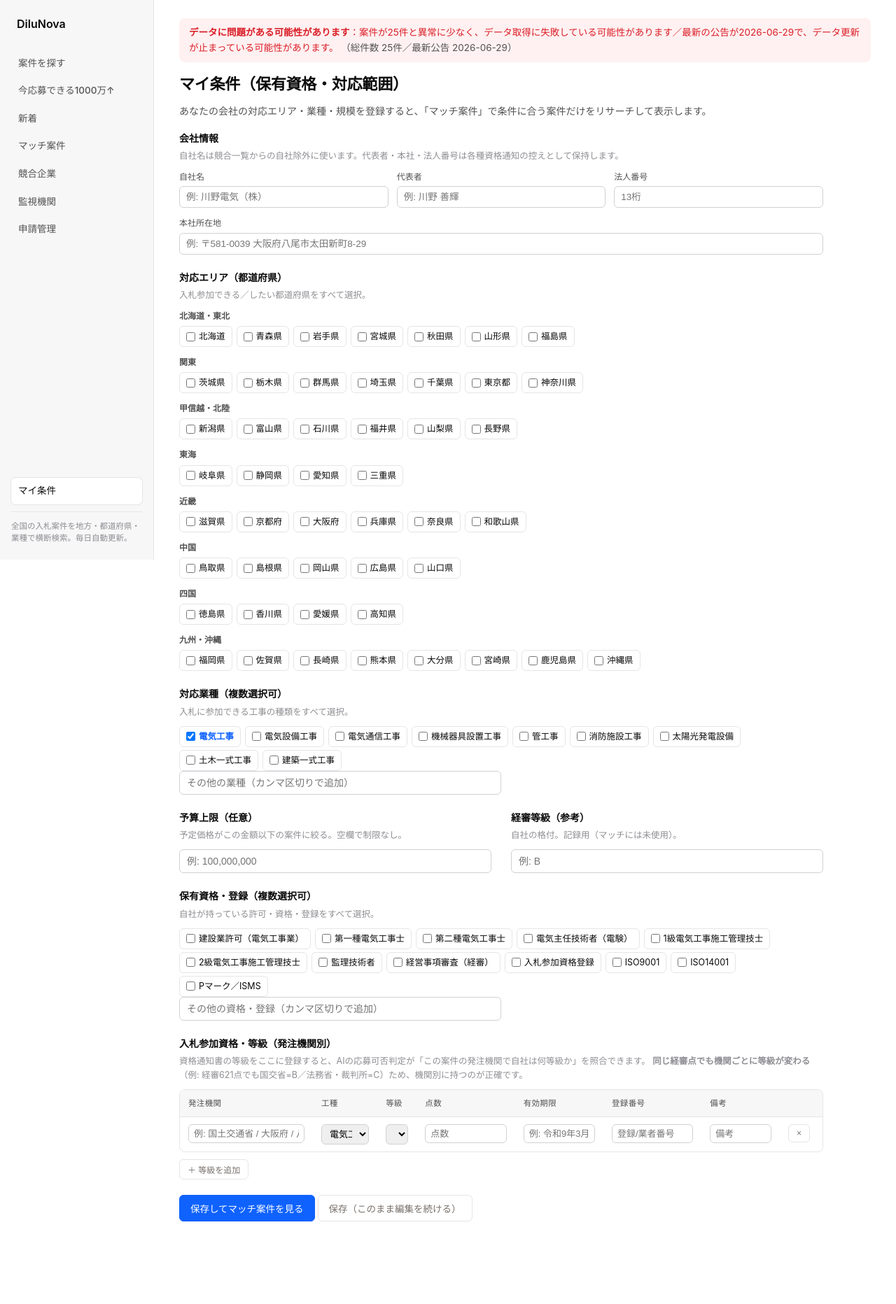
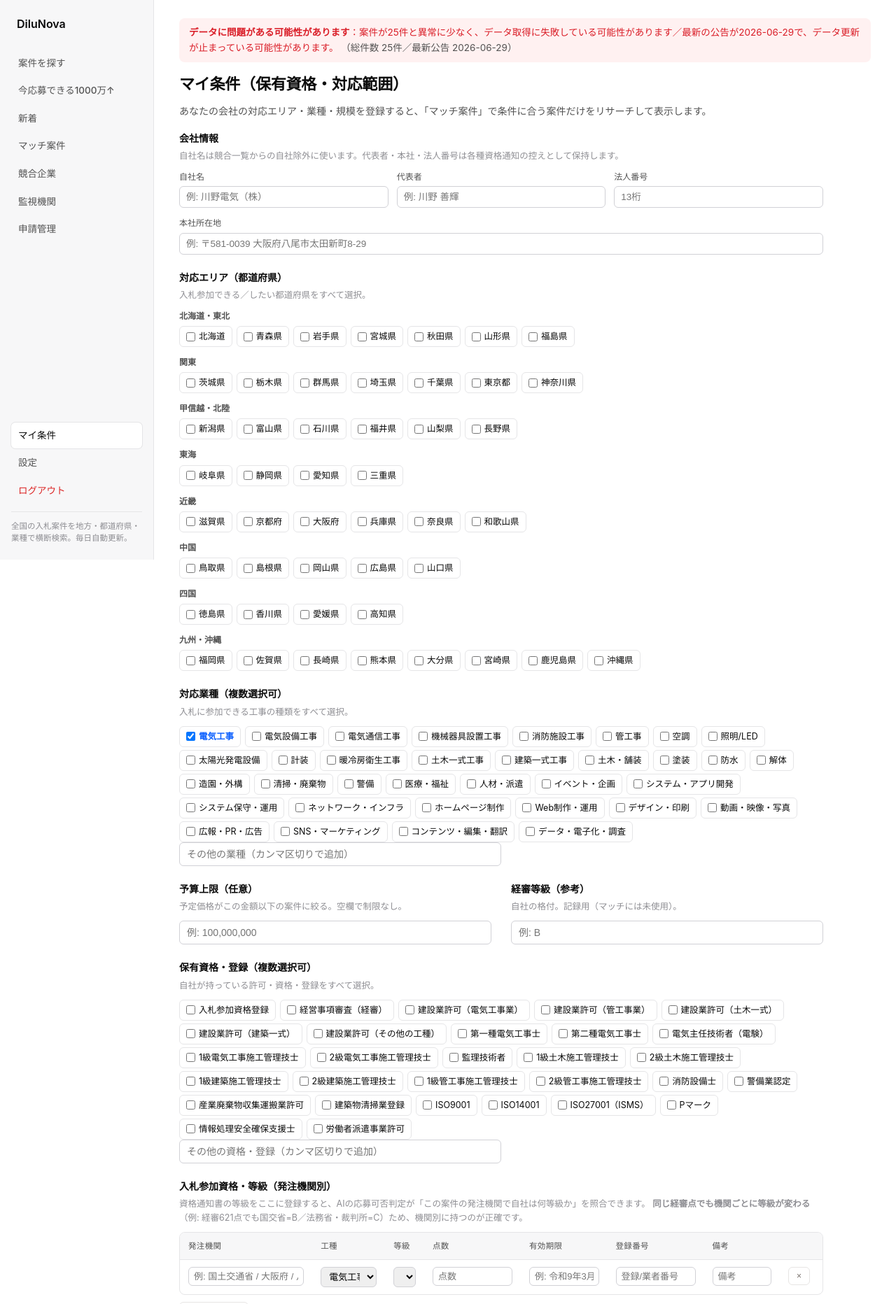
Before and after one commit to infodilunova-cpu/njss-dilunova, a Flask app: page /profile in a window 1280 px wide. Shown: the top 1864 px of the page at 70% size. Before the commit the page ends 1746 px from the top, so only its background shows below. Run offline with Flask 3, Linux system fonts and the light colour scheme; the visitor is signed in with stand-in values (Sample User, id 1); data comes from the database, SQL or seed files in the repository.

Commit message:
feat: 応募動線の整理・全業種マイ条件・設定画面（PW変更/ログアウト）
- 案件詳細: 入札準備プランを初期非表示にし、AI応募アシストの判定〇のとき
  「参加OK→入札準備プランを作る」ボタンから開く動線に（生成済みなら表示維持）
- マイ条件: 業種・工種・保有資格の選択肢を全業種化（ALL_BIZ_TYPES/ALL_QUAL_OPTIONS。
  電気系限定だった選択肢に土木・建築・清掃・警備・IT・広報など実DBの語彙を追加）
- 設定画面 /settings を新設: パスワード変更（Supabase/ローカル両対応・現PW再確認、
  Googleログインは新規設定扱い）とログアウト。サイドバーに設定・ログアウトを常設
- deploy.yml: コードのみ即時デプロイ用の手動ワークフローを追加

```diff
--- a/app.py
+++ b/app.py
@@ -710,8 +710,9 @@ def profile():
         selected_prefs=[p for p in prof["prefectures"].split(",") if p],
         selected_cats=[c for c in prof["categories"].split(",") if c],
         selected_quals=[q for q in prof["quals"].split(",") if q],
-        biz_types=verticals.get(current_vertical()).get("biz_types", BIZ_TYPES),
-        qual_options=QUAL_OPTIONS,
+        # 案件は全業種を統合表示しているため、対応業種・工種・資格の選択肢も全業種版を使う
+        biz_types=verticals.ALL_BIZ_TYPES,
+        qual_options=verticals.ALL_QUAL_OPTIONS,
         regions=REGIONS,
         grades=["", "A", "B", "C", "D", "E"],
     )
--- a/auth.py
+++ b/auth.py
@@ -104,6 +104,17 @@ def set_vertical(email: str, vertical: str) -> bool:
                       ((vertical or "denki").strip(), email.strip().lower())).rowcount
         c.commit()
     return n > 0
+
+
+def set_password(email: str, password: str) -> tuple[bool, str]:
+    """ローカル認証(users.db)ユーザーのパスワードを更新する。"""
+    if len(password or "") < 6:
+        return False, "パスワードは6文字以上にしてください"
+    with _conn() as c:
+        n = c.execute("UPDATE users SET password_hash = ? WHERE email = ?",
+                      (generate_password_hash(password), email.strip().lower())).rowcount
+        c.commit()
+    return (n > 0), ("" if n > 0 else "ユーザーが見つかりません")
 
 
 def verify(email: str, password: str) -> dict[str, Any] | None:
@@ -337,6 +348,51 @@ def logout():
     return redirect(url_for("auth.login"))
 
 
+@auth_bp.route("/settings", methods=["GET", "POST"])
+@login_required
+def settings():
+    """アカウント設定 — パスワード変更・ログアウト。
+
+    Googleログインのユーザーには「現在のパスワード」が存在しないため確認を
+    省略し、設定するとメール＋パスワードでもログインできるようになる。
+    メール登録のユーザーは、セッションを奪われただけでパスワードを変えられない
+    よう現在のパスワードを再確認してから更新する。
+    """
+    u = current_user() or {}
+    provider = (u.get("provider") or "email") if u.get("via") == "supabase" else "email"
+    if request.method == "POST":
+        cur = request.form.get("current_password", "")
+        new = request.form.get("new_password", "")
+        new2 = request.form.get("new_password2", "")
+        if len(new) < 6:
+            flash("新しいパスワードは6文字以上にしてください。", "error")
+        elif new != new2:
+            flash("新しいパスワード（確認）が一致しません。", "error")
+        elif _supa():
+            import supa_auth
+            ok = True
+            if provider != "google":
+                data, _ = supa_auth.sign_in(u.get("email", ""), cur)
+                ok = bool(data and data.get("access_token"))
+                if not ok:
+                    flash("現在のパスワードが違います。", "error")
+            if ok:
+                data, err = supa_auth.update_password(session.get("sb_token", ""), new)
+                if data is not None:
+                    flash("パスワードを変更しました。", "ok")
+                else:
+                    flash(f"パスワード変更に失敗しました: {err}", "error")
+        else:
+            if not verify(u.get("email", ""), cur):
+                flash("現在のパスワードが違います。", "error")
+            else:
+                done, msg = set_password(u.get("email", ""), new)
+                flash("パスワードを変更しました。" if done else msg,
+                      "ok" if done else "error")
+        return redirect(url_for("auth.settings"))
+    return render_template("auth/settings.html", provider=provider)
+
+
 @auth_bp.route("/admin/users", methods=["GET", "POST"])
 @admin_required
 def admin_users():
--- a/static/styles.css
+++ b/static/styles.css
@@ -56,6 +56,8 @@ h1 { font-size: 22px; font-weight: 600; letter-spacing: -0.01em; margin: 0 0 16p
   color: var(--text-secondary); font-size: 13.5px; font-weight: 450;
 }
 .sidebar nav a:hover { background: var(--bg-hover); color: var(--text-primary); text-decoration: none; }
+.sidebar nav a.logout-link { color: #dc2626; }
+.sidebar nav a.logout-link:hover { background: rgba(220, 38, 38, .08); color: #b91c1c; }
 .sidebar nav a.active {
   background: var(--bg-canvas); color: var(--text-primary); font-weight: 500;
   box-shadow: 0 0 0 1px var(--border);
@@ -659,6 +661,16 @@ tr.row-check td { background: #fffaf0; }
 
 /* AI判定→NGリストへ（案件詳細） */
 .ai-ng { margin-top: 10px; display: flex; align-items: center; gap: 8px; flex-wrap: wrap; }
+/* 判定〇→入札準備プランへ進む「次のステップ」ボタン行 */
+.ai-next { margin-top: 8px; display: flex; align-items: center; gap: 8px; flex-wrap: wrap; }
+
+/* 設定画面（アカウント・パスワード変更・ログアウト） */
+.btn.danger { background: #dc2626; color: #fff; border-color: #dc2626; }
+.btn.danger:hover { background: #b91c1c; border-color: #b91c1c; }
+.settings-value { margin: 4px 0 0; font-size: 14px; font-weight: 600; }
+.settings-actions { margin-top: 14px; display: flex; gap: 10px; flex-wrap: wrap; }
+.settings-form { display: flex; flex-direction: column; gap: 12px; max-width: 380px; }
+.settings-form button { align-self: flex-start; }
 .ng-btn { background: #dc2626; color: #fff; border-color: #dc2626; }
 .ng-btn:hover { background: #b91c1c; }
 .ng-btn:disabled { opacity: .6; cursor: default; }
--- a/templates/base.html
+++ b/templates/base.html
@@ -4,7 +4,7 @@
   <meta charset="utf-8">
   <meta name="viewport" content="width=device-width, initial-scale=1">
   <title>{% block title %}{{ brand.brand_title }}{% endblock %}</title>
-  <link rel="stylesheet" href="{{ url_for('static', filename='styles.css') }}?v=12">
+  <link rel="stylesheet" href="{{ url_for('static', filename='styles.css') }}?v=13">
 </head>
 <body>
 <div class="app">
@@ -22,6 +22,10 @@
     <div class="spacer"></div>
     <nav>
       <a href="{{ url_for('profile') }}" class="{{ 'active' if request.endpoint == 'profile' }}">マイ条件</a>
+      {% if current_user %}
+      <a href="{{ url_for('auth.settings') }}" class="{{ 'active' if request.endpoint == 'auth.settings' }}">設定</a>
+      <a href="{{ url_for('auth.logout') }}" class="logout-link">ログアウト</a>
+      {% endif %}
     </nav>
     <div class="side-foot">
       全国の入札案件を地方・都道府県・業種で横断検索。毎日自動更新。
--- a/verticals.py
+++ b/verticals.py
@@ -266,6 +266,48 @@ WEB: dict[str, Any] = {
     },
 }
 
+# ---- 全業種統合表示用の共通選択肢 -----------------------------------------
+# DiluNovaは業種で分けず全案件を1画面に統合したため、マイ条件（対応業種・
+# 保有資格・入札参加資格の工種）の選択肢も全業種をカバーする。
+# 値は分類ルールが出力する実DBの category 語彙（マッチは部分一致）と、
+# 資格通知書で使われる工種名（電気設備工事・暖冷房衛生工事 等）の合併。
+ALL_BIZ_TYPES: list[str] = [
+    # 電気・設備
+    "電気工事", "電気設備工事", "電気通信工事", "機械器具設置工事", "消防施設工事",
+    "管工事", "空調", "照明/LED", "太陽光発電設備", "計装", "暖冷房衛生工事",
+    # 建設・土木
+    "土木一式工事", "建築一式工事", "土木・舗装", "塗装", "防水", "解体", "造園・外構",
+    # 維持管理・役務
+    "清掃・廃棄物", "警備", "医療・福祉", "人材・派遣", "イベント・企画",
+    # IT・Web
+    "システム・アプリ開発", "システム保守・運用", "ネットワーク・インフラ",
+    "ホームページ制作", "Web制作・運用",
+    # クリエイティブ・広報
+    "デザイン・印刷", "動画・映像・写真", "広報・PR・広告", "SNS・マーケティング",
+    "コンテンツ・編集・翻訳", "データ・電子化・調査",
+]
+
+# 保有資格・登録の選択肢（全業種）。ここに無いものは画面の自由記入欄で追加できる。
+ALL_QUAL_OPTIONS: list[str] = [
+    # 入札の基本（共通）
+    "入札参加資格登録", "経営事項審査（経審）",
+    # 建設業許可
+    "建設業許可（電気工事業）", "建設業許可（管工事業）", "建設業許可（土木一式）",
+    "建設業許可（建築一式）", "建設業許可（その他の工種）",
+    # 電気
+    "第一種電気工事士", "第二種電気工事士", "電気主任技術者（電験）",
+    "1級電気工事施工管理技士", "2級電気工事施工管理技士", "監理技術者",
+    # 土木・建築・管・消防
+    "1級土木施工管理技士", "2級土木施工管理技士",
+    "1級建築施工管理技士", "2級建築施工管理技士",
+    "1級管工事施工管理技士", "2級管工事施工管理技士", "消防設備士",
+    # 役務系（清掃・警備・廃棄物）
+    "警備業認定", "産業廃棄物収集運搬業許可", "建築物清掃業登録",
+    # マネジメント・情報
+    "ISO9001", "ISO14001", "ISO27001（ISMS）", "Pマーク",
+    "情報処理安全確保支援士", "労働者派遣事業許可",
+]
+
 VERTICALS: dict[str, dict[str, Any]] = {DENKI["id"]: DENKI, WEB["id"]: WEB}
 DEFAULT_VERTICAL = "denki"
 VERTICAL_IDS = list(VERTICALS.keys())
```
Also changed, not shown: supa_auth.py (+13 -0 lines), templates/auth/settings.html (added, +44 -0 lines), templates/case_detail.html (+18 -2 lines), .github/workflows/deploy.yml (added).
